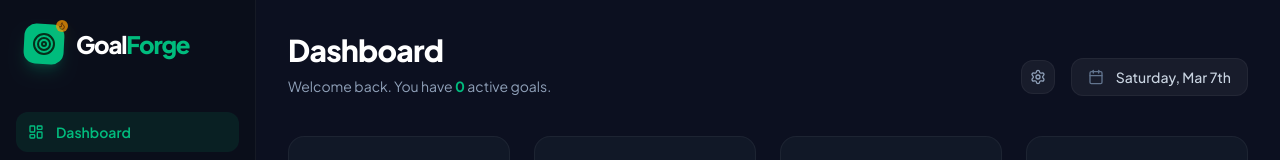
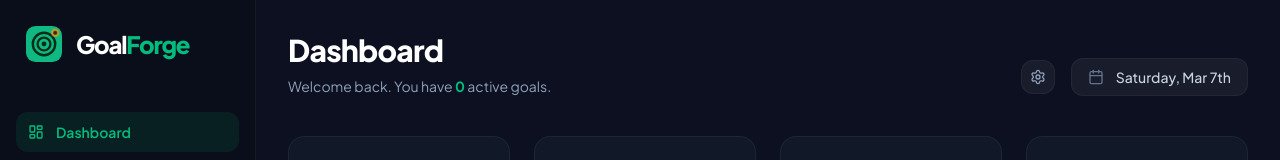
Before and after one commit to abhi-kush-111/Goal-Tracker, a React (Vite) app: page / in a window 1280 px wide. Shown: the top 160 px of the page. Built offline with nearby package versions, Linux system fonts and the light colour scheme.

Commit message:
feat: Update app icon and logo component
Replaces the old inline SVG favicon and replaces the `lucide-react` based logo with a custom SVG component. This provides a more consistent and visually appealing branding element across the application.

```diff
--- a/src/components/Logo.tsx
+++ b/src/components/Logo.tsx
@@ -1,6 +1,5 @@
 import React from 'react';
-import { Target, Flame } from 'lucide-react';
-import { cn } from '../App'; // Assuming cn is exported or I'll just use a local version
+import { cn } from '../App';
 
 export const Logo = ({ className, size = "md" }: { className?: string, size?: "sm" | "md" | "lg" }) => {
   const sizes = {
@@ -9,28 +8,31 @@ export const Logo = ({ className, size = "md" }: { className?: string, size?: "s
     lg: "w-16 h-16"
   };
 
-  const iconSizes = {
-    sm: "w-4 h-4",
-    md: "w-6 h-6",
-    lg: "w-10 h-10"
-  };
+  return (
+    <div className={cn("relative flex items-center justify-center group", className)}>
+      <svg
+        viewBox="0 0 100 100"
+        className={cn("transition-transform duration-500 group-hover:scale-110", sizes[size])}
+      >
+        {/* Background Shield */}
+        <rect x="5" y="5" width="90" height="90" rx="24" fill="#10b981" />
 
-  return (
-    <div className={cn("relative flex items-center justify-center", className)}>
-      {/* Outer Hexagon/Shield Shape */}
-      <div className={cn(
-        "bg-emerald-500 rounded-xl flex items-center justify-center shadow-lg shadow-emerald-500/20 rotate-3 group-hover:rotate-0 transition-transform duration-500",
-        sizes[size]
-      )}>
-        <Target className={cn("text-[#052e1a] -rotate-3 group-hover:rotate-0 transition-transform duration-500", iconSizes[size])} />
-      </div>
+        {/* Target Rings */}
+        <circle cx="50" cy="50" r="28" fill="none" stroke="#052e1a" strokeWidth="6" />
+        <circle cx="50" cy="50" r="16" fill="none" stroke="#052e1a" strokeWidth="6" />
+        <circle cx="50" cy="50" r="6" fill="#052e1a" />
 
-      {/* Accent Flame/Spark */}
-      <div className="absolute -top-1 -right-1">
-        <div className="bg-amber-500 rounded-full p-0.5 shadow-lg shadow-amber-500/40 animate-pulse">
-          <Flame className="w-2 h-2 text-[#451a03]" />
-        </div>
-      </div>
+        {/* Decorative Spark/Flame */}
+        <path
+          d="M78 12 Q88 12 88 22 Q88 32 78 32 Q68 32 68 22 Q68 12 78 12"
+          fill="#f59e0b"
+          className="animate-pulse"
+        />
+        <path
+          d="M78 17 Q83 17 83 22 Q83 27 78 27 Q73 27 73 22 Q73 17 78 17"
+          fill="#451a03"
+        />
+      </svg>
     </div>
   );
 };
```
Also changed, not shown: index.html (+2 -1 lines).
